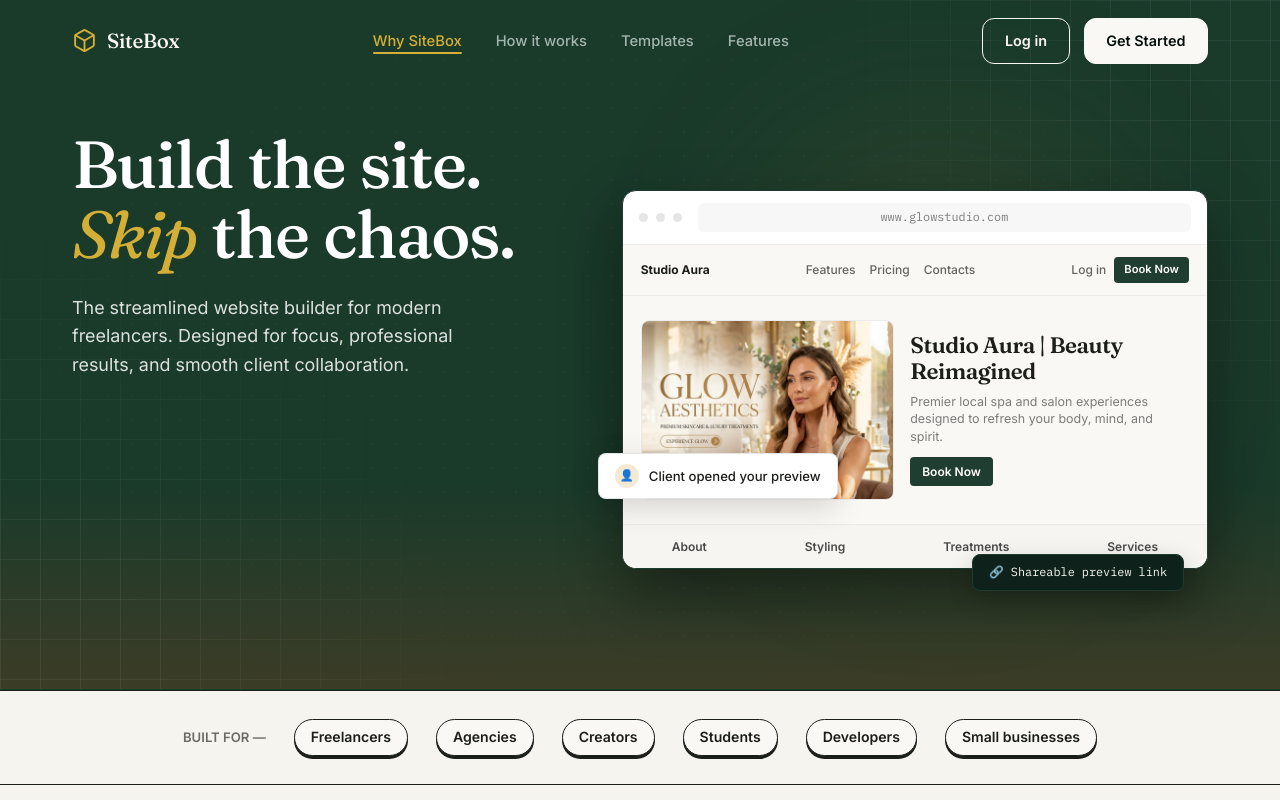
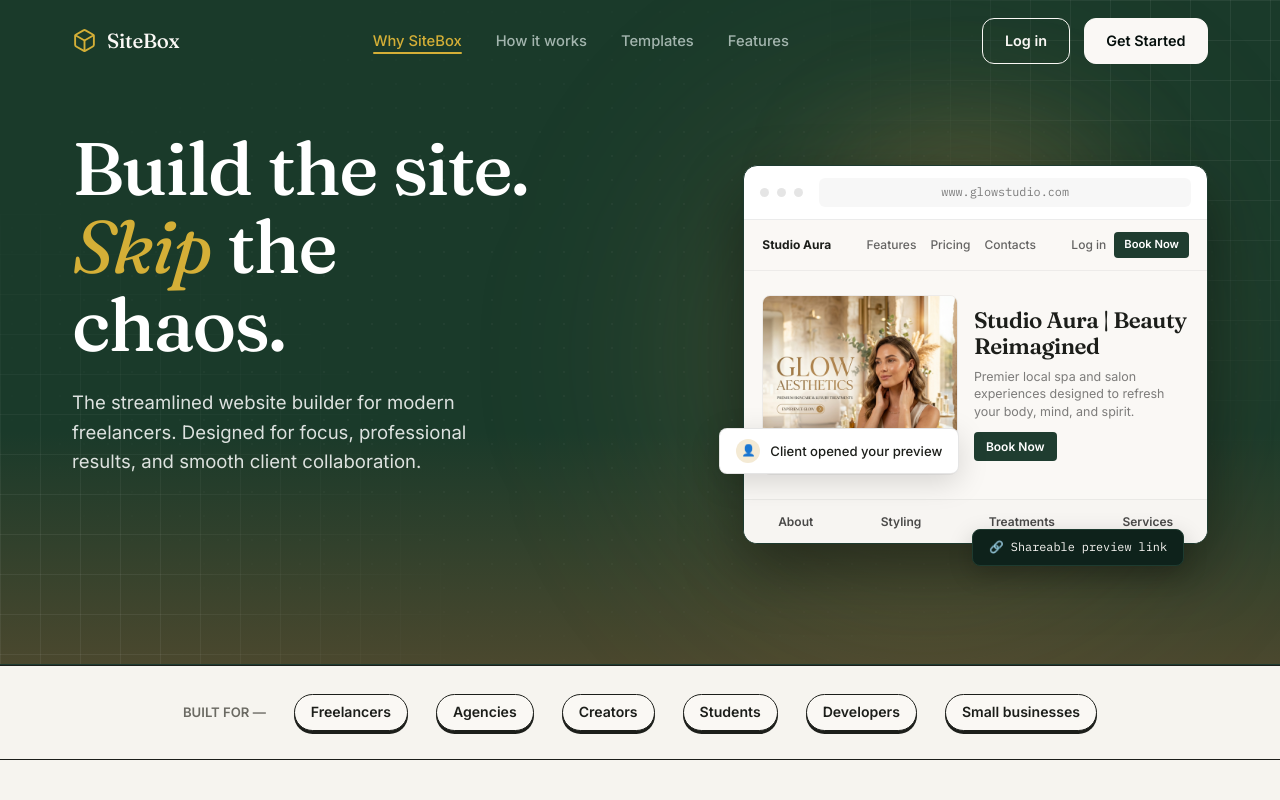
Before and after one commit to HariesHussain/SiteBox-Landing-Page, a React (Vite) app: page / in a window 1280 px wide. Shown: the top 800 px of the page. Built offline with nearby package versions, Linux system fonts and the light colour scheme.

Commit message:
design(hero): adjust grid, text size, alignment, and golden glow to match reference layout

```diff
--- a/src/components/Hero.jsx
+++ b/src/components/Hero.jsx
@@ -42,7 +42,7 @@ export default function Hero() {
         padding: '130px 0 110px',
         position: 'relative',
         overflow: 'hidden',
-        background: 'linear-gradient(180deg, #1a3a2a 0%, #1a3a2a 70%, rgba(138, 122, 74, 0.4) 100%)',
+        background: 'linear-gradient(180deg, #1a3a2a 0%, #1a3a2a 65%, rgba(148, 130, 80, 0.48) 100%)',
         borderBottom: '1.8px solid var(--border)',
         width: '100%'
       }}
@@ -73,21 +73,21 @@ export default function Hero() {
       {/* Subtle golden glow above the mockup area — matching reference */}
       <div className="hero-gold-glow" style={{
         position: 'absolute',
-        right: '8%',
-        top: '12%',
-        width: '480px',
-        height: '480px',
+        right: '5%',
+        top: '10%',
+        width: '580px',
+        height: '580px',
         borderRadius: '50%',
-        background: 'radial-gradient(circle, rgba(168, 121, 62, 0.22) 0%, rgba(168, 121, 62, 0.06) 55%, transparent 80%)',
-        filter: 'blur(80px)',
+        background: 'radial-gradient(circle, rgba(180, 135, 75, 0.32) 0%, rgba(180, 135, 75, 0.1) 60%, transparent 80%)',
+        filter: 'blur(90px)',
         pointerEvents: 'none',
         zIndex: 1
       }} />
 
       <div className="wrap hero-grid" style={{
         display: 'grid',
-        gridTemplateColumns: '1fr 1.15fr',
-        gap: '40px',
+        gridTemplateColumns: '1.25fr 0.95fr',
+        gap: '60px',
         alignItems: 'start',
         position: 'relative',
         zIndex: 2
@@ -103,7 +103,7 @@ export default function Hero() {
             animate="visible"
             className="serif"
             style={{
-              fontSize: 'clamp(2.5rem, 5.2vw, 4.5rem)',
+              fontSize: 'clamp(2.8rem, 5.8vw, 4.8rem)',
               fontWeight: 500,
               lineHeight: 1.05,
               letterSpacing: '-.025em',
@@ -140,9 +140,9 @@ export default function Hero() {
             animate={{ opacity: 1, y: 0 }}
             transition={{ duration: 0.6, delay: 0.4 }}
             style={{
-              fontSize: '1.12rem',
+              fontSize: '1.16rem',
               color: 'rgba(255, 255, 255, 0.85)',
-              maxWidth: '430px',
+              maxWidth: '460px',
               lineHeight: '1.6',
               margin: 0
             }}
@@ -152,9 +152,21 @@ export default function Hero() {
         </div>
 
         {/* Right: Mockup — positioned to start at paragraph level and extend below */}
-        <div className="mock-wrap" style={{ position: 'relative', width: '100%', justifySelf: 'end', marginTop: '60px' }}>
+        <div className="mock-wrap" style={{ position: 'relative', width: '100%', justifySelf: 'end', marginTop: '35px' }}>
+          {/* Golden glow at the top edge of the mockup */}
+          <div className="mockup-top-glow" style={{
+            position: 'absolute',
+            top: '-70px',
+            left: '15%',
+            width: '70%',
+            height: '180px',
+            background: 'radial-gradient(ellipse at center, rgba(180, 135, 75, 0.28) 0%, rgba(180, 135, 75, 0.08) 60%, transparent 80%)',
+            filter: 'blur(45px)',
+            pointerEvents: 'none',
+            zIndex: 1
+          }} />
           <motion.div
-            style={{ y: yParallax }}
+            style={{ y: yParallax, position: 'relative', zIndex: 2 }}
             initial={{ opacity: 0, y: 40 }}
             animate={{ opacity: 1, y: 0 }}
             transition={{ duration: 0.9, ease: [0.16, 1, 0.3, 1], delay: 0.2 }}
@@ -372,7 +384,7 @@ export default function Hero() {
             align-items: start !important;
           }
           .mock-wrap {
-            margin-top: 60px !important;
+            margin-top: 35px !important;
           }
           .hero-text-col {
             align-self: flex-start !important;
```
